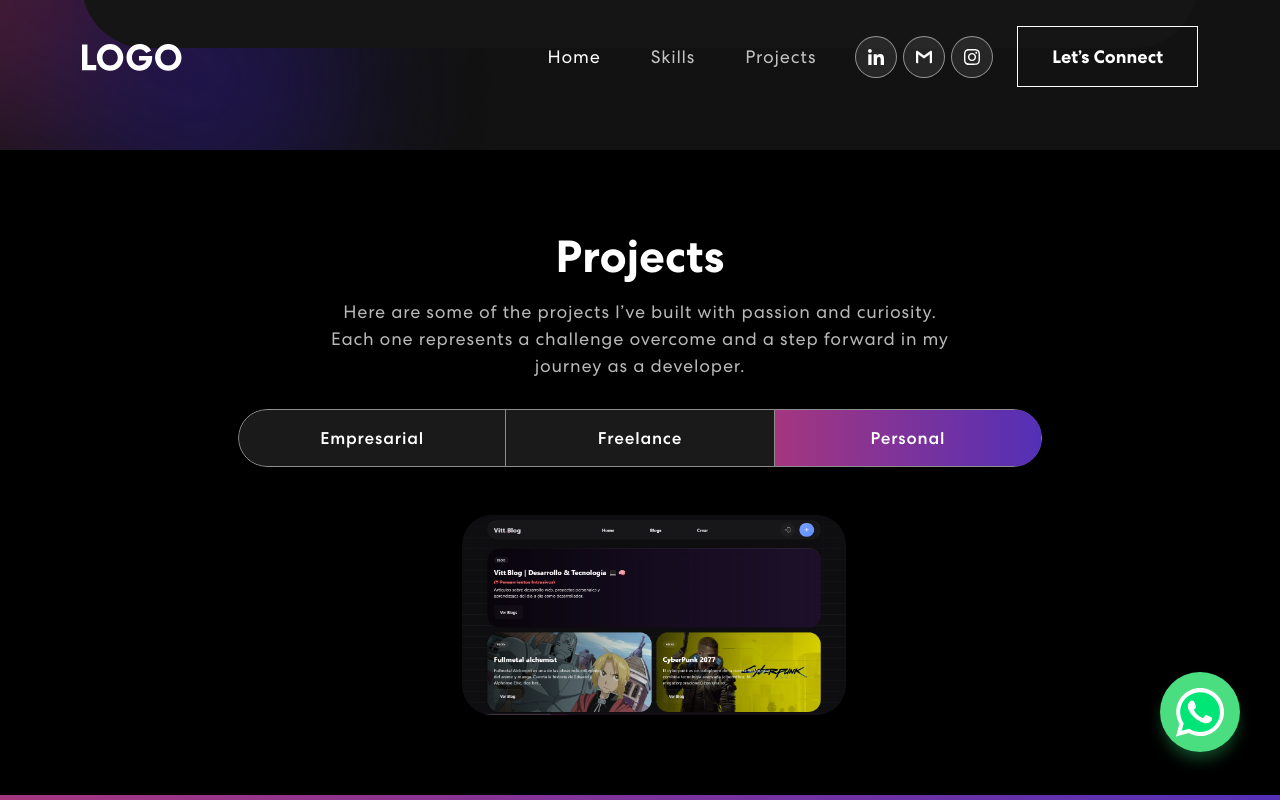
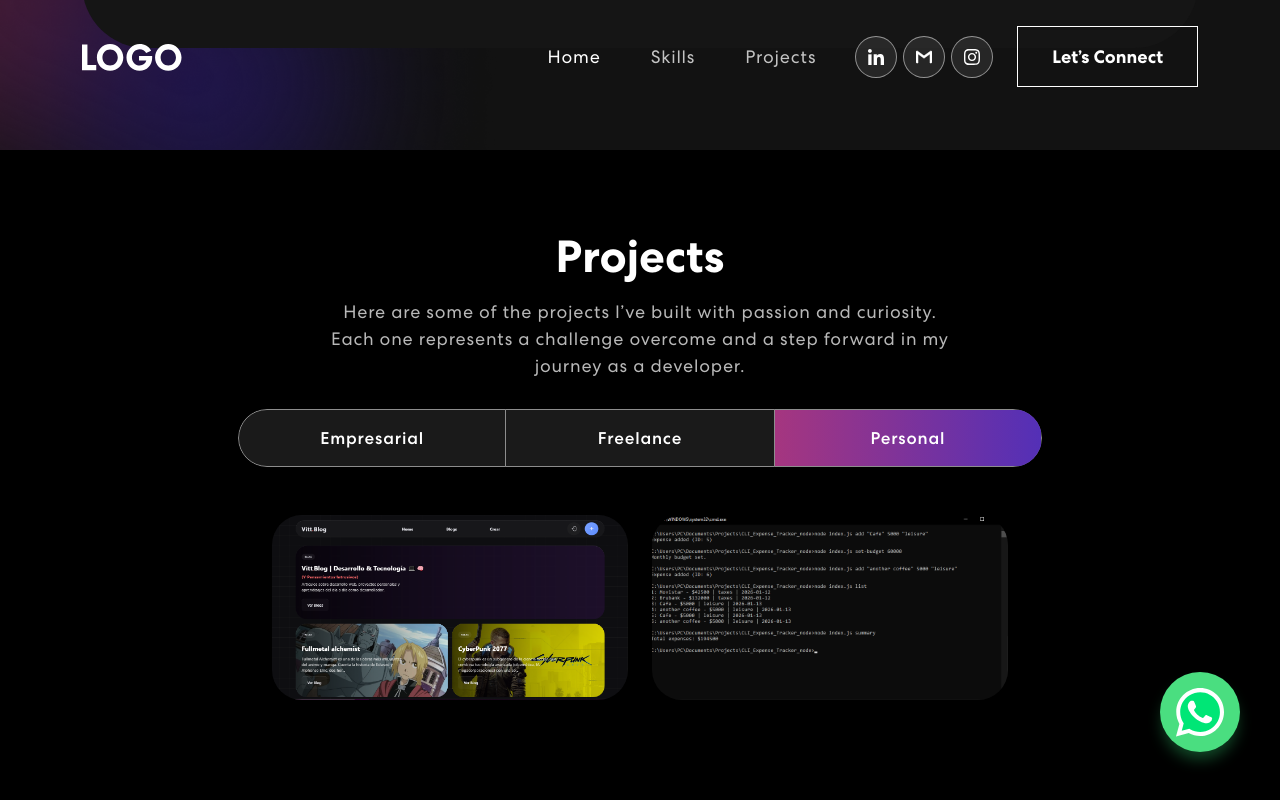
Before and after one commit to VittoLym/Vitto, a React (Create React App) app: page / in a window 1280 px wide. Both pictures are taken after a click on the tab "Personal". Shown: the part 1365-2165 px from the top of the page. Built offline with nearby package versions, Linux system fonts and the light colour scheme.

Commit message:
new project data

```diff
--- a/src/App.css
+++ b/src/App.css
@@ -420,14 +420,14 @@ nav.navbar .navbar-toggler[aria-expanded="true"] .navbar-toggler-icon {
 
 }
 .tab-content{
-  height: 200px;
+  min-height: 300px;
 }
 .tab-pane{
   height: 100%;
 }
 .container-pro{
   justify-content: center;
-  height: 100%;
+  height: 70%;
 }
 .proj-imgbx {
   position: relative;
@@ -435,7 +435,7 @@ nav.navbar .navbar-toggler[aria-expanded="true"] .navbar-toggler-icon {
   overflow: hidden;
   cursor: pointer;
   height: 100%;
-  width: 30vw;
+  width: 100%
 
 }
 .proj-imgbx::before {
--- a/src/components/Contact.js
+++ b/src/components/Contact.js
@@ -66,7 +66,7 @@ export const Contact = () => {
                       <input type="text" value={formDetails.firstName} placeholder="First Name" onChange={(e) => onFormUpdate('firstName', e.target.value)} />
                     </Col>
                     <Col size={12} sm={6} className="px-1">
-                      <input type="text" value={formDetails.lasttName} placeholder="Last Name" onChange={(e) => onFormUpdate('lastName', e.target.value)}/>
+                      <input type="text" value={formDetails.lastName} placeholder="Last Name" onChange={(e) => onFormUpdate('lastName', e.target.value)}/>
                     </Col>
                     <Col size={12} sm={6} className="px-1">
                       <input type="email" value={formDetails.email} placeholder="Email Address" onChange={(e) => onFormUpdate('email', e.target.value)} />
--- a/src/components/ProjectCard.js
+++ b/src/components/ProjectCard.js
@@ -2,7 +2,14 @@ import { Col } from "react-bootstrap";
 export const ProjectCard = ({ title, description, imgUrl,url}) => {
   return (
     <Col size={12} sm={6} md={4}>
-      <div className="proj-imgbx" onClick={() => window.open(url, "_blank")}>
+      <div className="proj-imgbx" onClick={() =>
+        {
+          if(url === null ){
+            return
+          }
+          window.open(url, "_blank")
+        }
+      }>
         <img src={imgUrl} />
         <div className="proj-txtx">
           <h4>{title}</h4>
--- a/src/components/Projects.js
+++ b/src/components/Projects.js
@@ -1,18 +1,27 @@
 import { Container, Row, Col, Tab, Nav } from "react-bootstrap";
 import { ProjectCard } from "./ProjectCard";
 import vittBlogImage from "../assets/img/vittblog.png"
+import expenseTrackerImage from "../assets/img/CLI_expense_tracker.png"
 import colorSharp2 from "../assets/img/color-sharp2.png";
 import 'animate.css';
 import TrackVisibility from 'react-on-screen';
 
 export const Projects = () => {
   const projects = []
-  const projectsPersonal = [{
-    title:"Vitt.Blog",
-    description:"Blog personal, en el que habitualmente se tocan temas como la tecnología y proyectos personales, entre otras cosas.",
-    imgUrl: vittBlogImage,
-    url:'https://vittblog.netlify.app'
-  }];
+  const projectsPersonal = [
+    {
+      title:"Vitt.Blog",
+      description:"Blog personal, en el que habitualmente se tocan temas como la tecnología y proyectos personales, entre otras cosas.",
+      imgUrl: vittBlogImage,
+      url:'https://vittblog.netlify.app'
+    },
+    {
+      title:"Expense Tracker",
+      description:"Node.js CLI tool focused on expense management, budget tracking, and data persistence, showcasing clean architecture and backend fundamentals.",
+      imgUrl: expenseTrackerImage,
+      url: null
+    }
+];
 
   return (
     <section className="project" id="projects">
```
Also changed, not shown: src/assets/img/CLI_expense_tracker.png (added).
